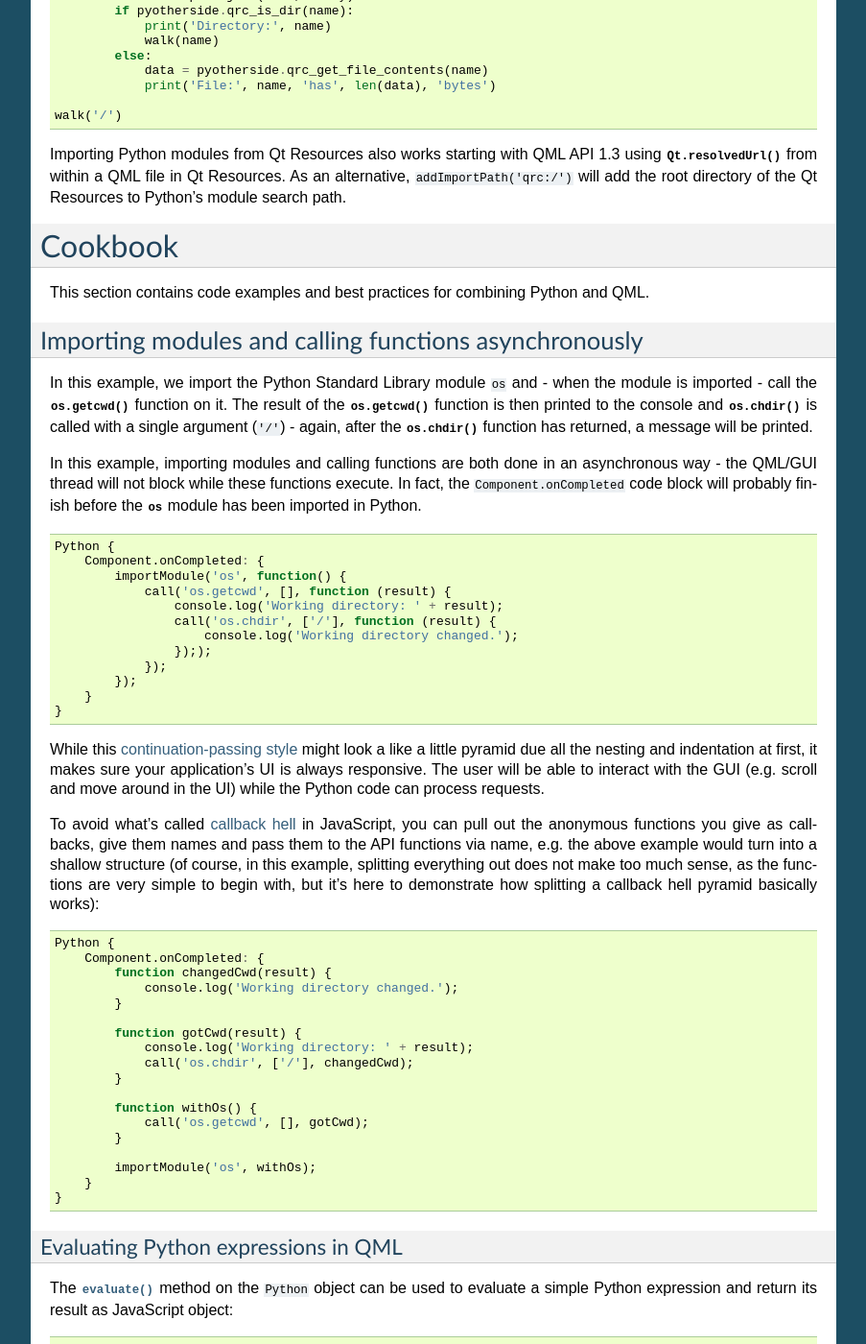
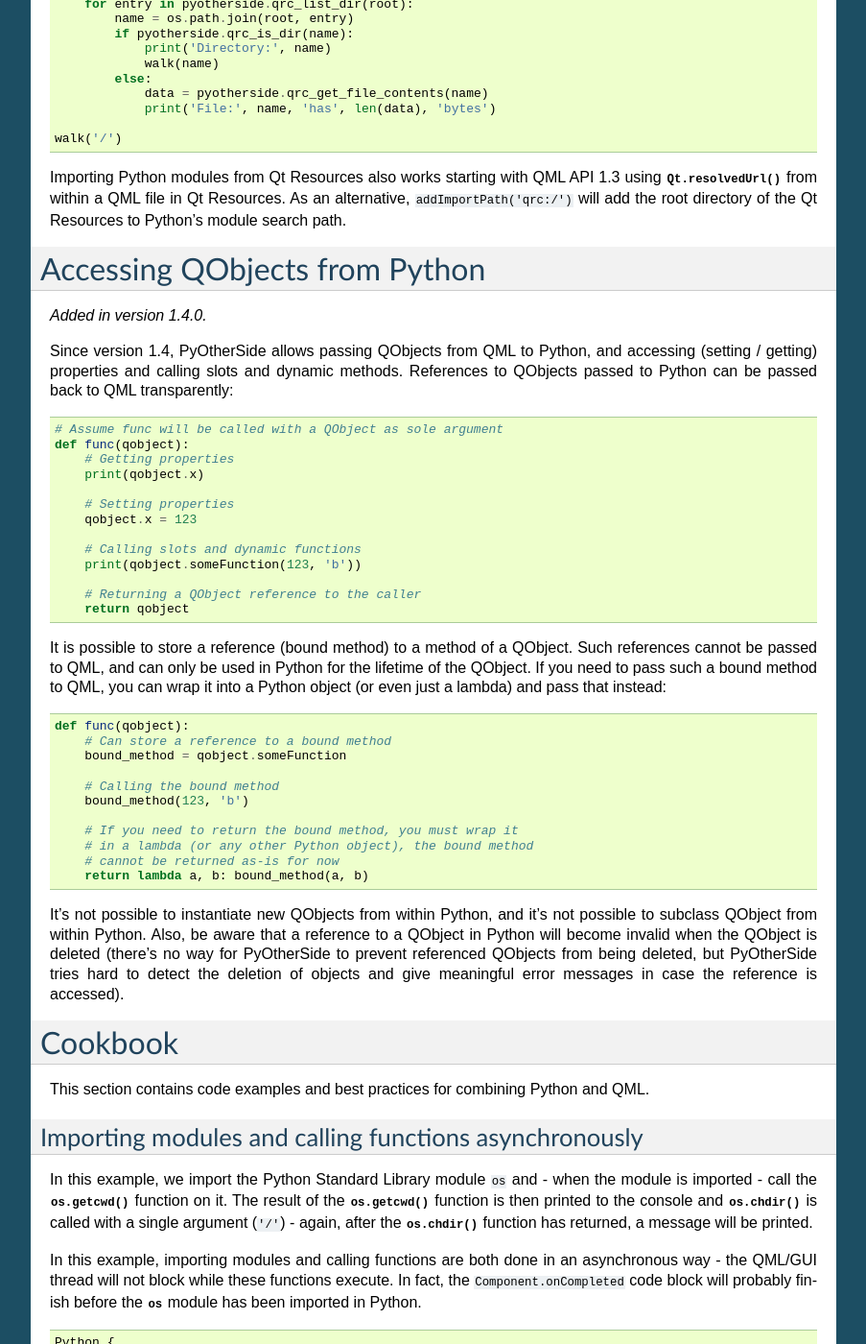
Before and after one commit to thp/pyotherside, a Sphinx documentation site: the page built from docs/index.rst, in a window 1280 px wide and 1400 px high, scrolled down 6934 px. Shown: the whole window at 96% size, without its empty margins (198-1101 px from the left). Built offline with Sphinx 7.4.7, drawn with Linux system fonts in a browser that asks for light colours; some of the changed text lies outside the part shown.

Commit message:
Document pyotherside.QObject wrapper usage

```diff
--- a/docs/index.rst
+++ b/docs/index.rst
@@ -359,6 +359,8 @@ between Python and QML (and vice versa):
 +--------------------+------------+-----------------------------+
 | object             | (opaque)   | since PyOtherSide 1.4.0     |
 +--------------------+------------+-----------------------------+
+| pyotherside.QObject| QObject    | since PyOtherSide 1.4.0     |
++--------------------+------------+-----------------------------+
 
 Trying to pass in other types than the ones listed here is undefined
 behavior and will usually result in an error.
@@ -460,6 +462,59 @@ Importing Python modules from Qt Resources also works starting with QML API 1.3
 using :func:`Qt.resolvedUrl` from within a QML file in Qt Resources. As an
 alternative, ``addImportPath('qrc:/')`` will add the root directory of the Qt
 Resources to Python's module search path.
+
+.. _qobjects in python:
+
+Accessing QObjects from Python
+==============================
+
+.. versionadded:: 1.4.0
+
+Since version 1.4, PyOtherSide allows passing QObjects from QML to Python, and
+accessing (setting / getting) properties and calling slots and dynamic methods.
+References to QObjects passed to Python can be passed back to QML transparently:
+
+.. code-block:: python
+
+    # Assume func will be called with a QObject as sole argument
+    def func(qobject):
+        # Getting properties
+        print(qobject.x)
+
+        # Setting properties
+        qobject.x = 123
+
+        # Calling slots and dynamic functions
+        print(qobject.someFunction(123, 'b'))
+
+        # Returning a QObject reference to the caller
+        return qobject
+
+It is possible to store a reference (bound method) to a method of a QObject.
+Such references cannot be passed to QML, and can only be used in Python for the
+lifetime of the QObject. If you need to pass such a bound method to QML, you
+can wrap it into a Python object (or even just a lambda) and pass that instead:
+
+.. code-block:: python
+
+    def func(qobject):
+        # Can store a reference to a bound method
+        bound_method = qobject.someFunction
+
+        # Calling the bound method
+        bound_method(123, 'b')
+
+        # If you need to return the bound method, you must wrap it
+        # in a lambda (or any other Python object), the bound method
+        # cannot be returned as-is for now
+        return lambda a, b: bound_method(a, b)
+
+It's not possible to instantiate new QObjects from within Python, and it's
+not possible to subclass QObject from within Python. Also, be aware that a
+reference to a QObject in Python will become invalid when the QObject is
+deleted (there's no way for PyOtherSide to prevent referenced QObjects from
+being deleted, but PyOtherSide tries hard to detect the deletion of objects
+and give meaningful error messages in case the reference is accessed).
 
 
 Cookbook
@@ -929,6 +984,7 @@ Version 1.4.0 (UNRELEASED)
 * Add :func:`getattr` to get an attribute from a Python object
 * :func:`call` and :func:`call_sync` now also accept a Python callable as
   first argument
+* Support for `Accessing QObjects from Python`_ (properties and slots)
 
 Version 1.3.0 (2014-07-24)
 --------------------------
```
